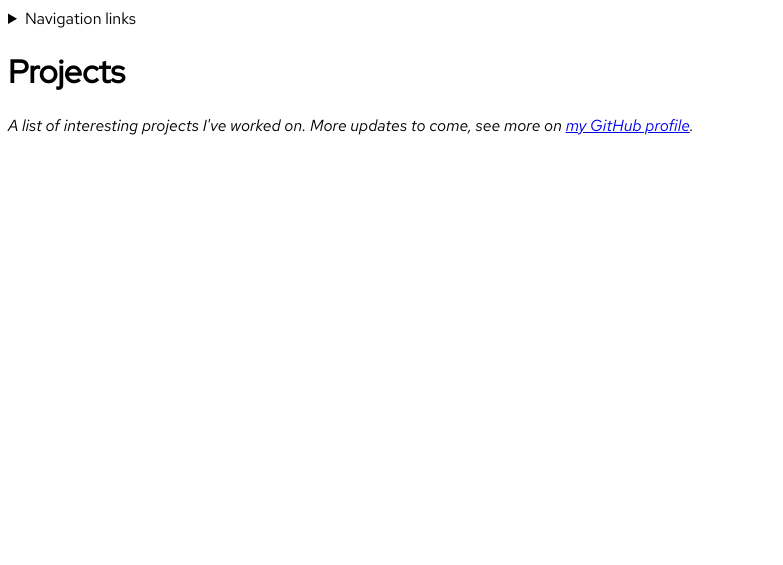
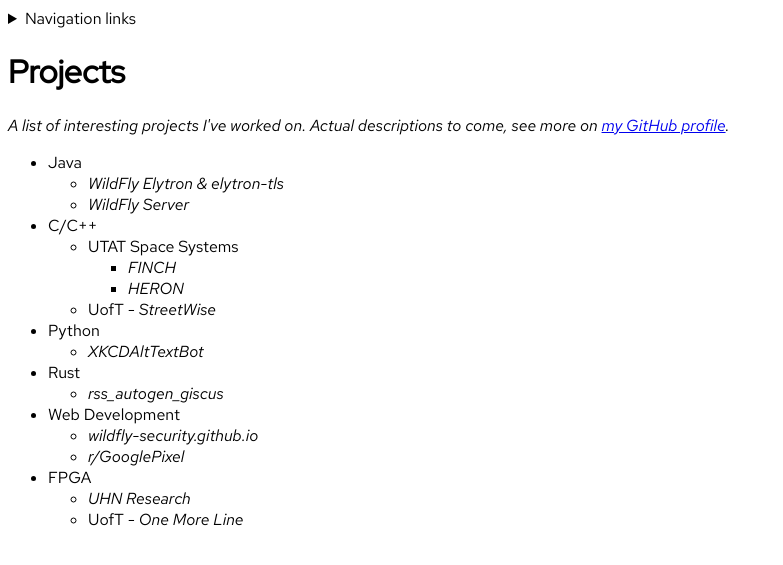
Before and after one commit to cam-rod/cam-rod.github.io, a Jekyll site: the page built from projects.html, in a window 1280 px wide. Shown: the top 565 px of the page, without its empty margins (0-783 px from the left). Built offline with Jekyll 4.4.1, drawn with Linux system fonts in a browser that asks for light colours.

Commit message:
Add list of projects

```diff
--- a/projects.html
+++ b/projects.html
@@ -6,6 +6,50 @@
 <main>
   <header>
     <h1>Projects</h1>
-    <p><em>A list of interesting projects I've worked on. More updates to come, see more on <a href="https://github.com/cam-rod">my GitHub profile</a>. </em></p>
+    <p><em>A list of interesting projects I've worked on. Actual descriptions to come, see more on <a
+        href="https://github.com/cam-rod">my GitHub profile</a>.</em></p>
   </header>
+
+  <!-- TODO separate current and old projects-->
+  <ul>
+    <li>Java
+      <ul>
+        <li><em>WildFly Elytron & elytron-tls</em></li>
+        <li><em>WildFly Server</em></li>
+      </ul>
+    </li>
+    <li>C/C++
+      <ul>
+        <li>UTAT Space Systems
+          <ul>
+            <li><em>FINCH</em></li>
+            <li><em>HERON</em></li>
+          </ul>
+        </li>
+        <li>UofT - <em>StreetWise</em></li>
+      </ul>
+    </li>
+    <li>Python
+      <ul>
+        <li><em>XKCDAltTextBot</em></li>
+      </ul>
+    </li>
+    <li>Rust
+      <ul>
+        <li><em>rss_autogen_giscus</em></li>
+      </ul>
+    </li>
+    <li>Web Development
+      <ul>
+        <li><em>wildfly-security.github.io</em></li>
+        <li><em>r/GooglePixel</em></li>
+      </ul>
+    </li>
+    <li>FPGA
+      <ul>
+        <li><em>UHN Research</em></li>
+        <li>UofT - <em>One More Line</em></li>
+      </ul>
+    </li>
+  </ul>
 </main>
```
